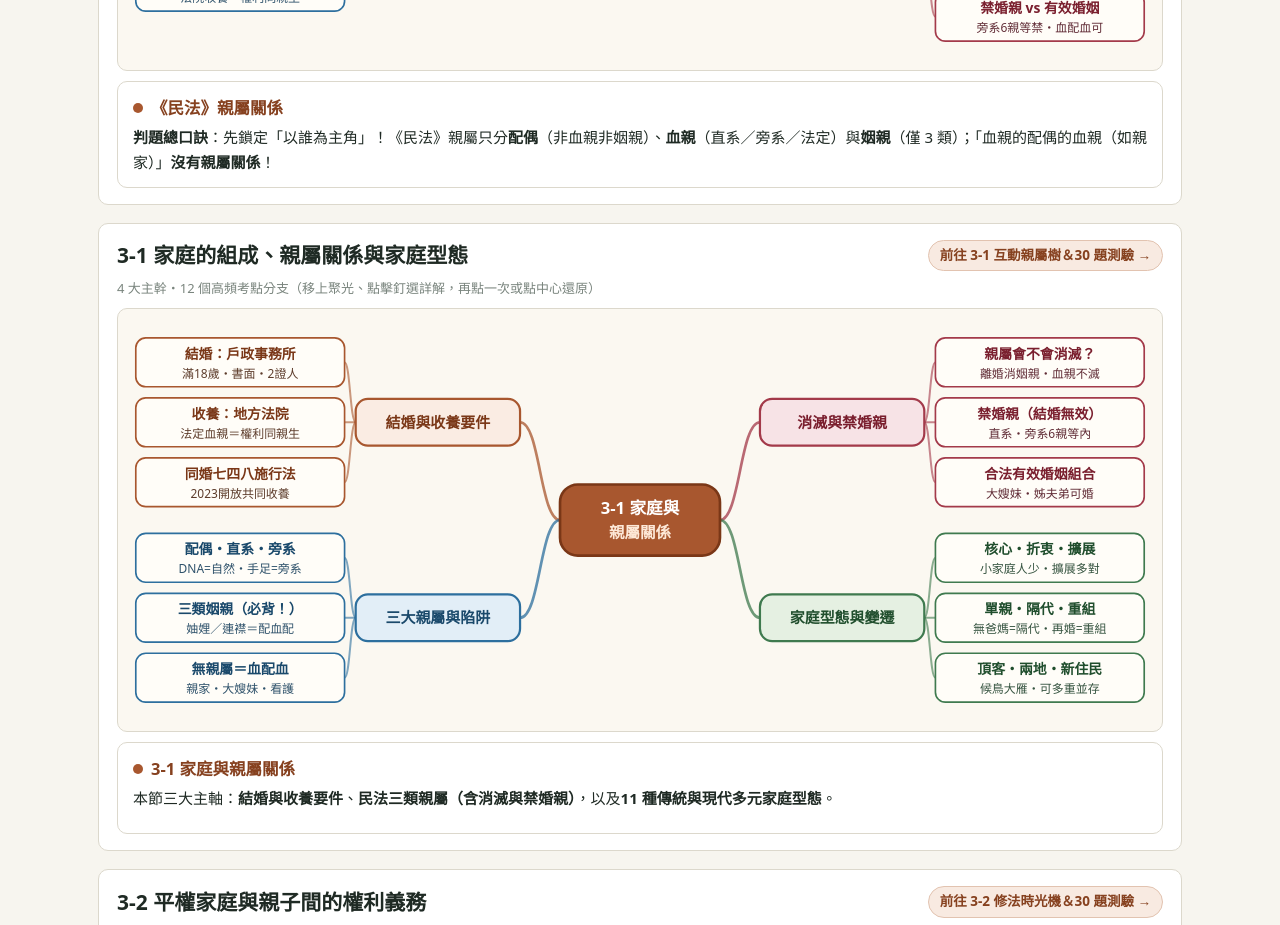
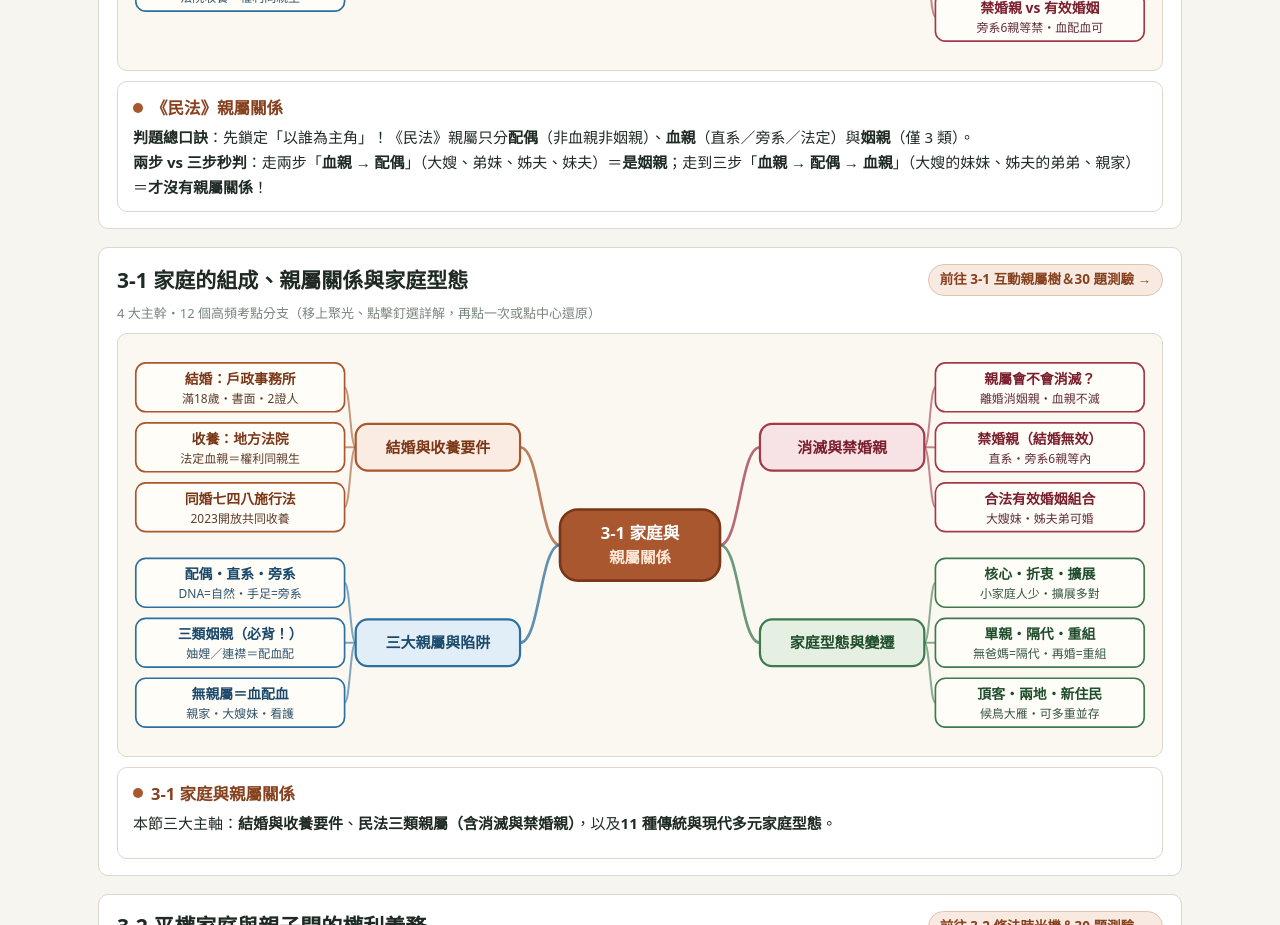
Before and after one commit to chubahowsmall/studybuddytw, a plain HTML site: page civics/mindmap.html in a window 1280 px wide. Shown: the part 780-1705 px from the top of the page. Drawn offline with Linux system fonts and the light colour scheme; no server answers.

Commit message:
公民館：於 3-1 親屬分類與親屬心智圖補充「兩步姻親 vs 三步無親屬」秒判口訣
- 於 civics/kinship.html 第二節重點框與 civics/mindmap.html 親屬關係專題中心詳解，
  補充「走兩步（血親→配偶：大嫂、弟妹、姊夫、妹夫＝姻親）vs 走三步（血親→配偶→血親：親家等＝無親屬）」對比口訣

```diff
--- a/civics/mindmap.html
+++ b/civics/mindmap.html
@@ -105,7 +105,7 @@
 const MAPS = {
   'kin': {
     aria: '專題：《民法》親屬關係全圖解互動心智圖',
-    center: { title: '《民法》', sub: '親屬關係', desc: '<b>判題總口訣</b>：先鎖定「以誰為主角」！《民法》親屬只分<b>配偶</b>（非血親非姻親）、<b>血親</b>（直系／旁系／法定）與<b>姻親</b>（僅 3 類）；「血親的配偶的血親（如親家）」<b>沒有親屬關係</b>！' },
+    center: { title: '《民法》', sub: '親屬關係', desc: '<b>判題總口訣</b>：先鎖定「以誰為主角」！《民法》親屬只分<b>配偶</b>（非血親非姻親）、<b>血親</b>（直系／旁系／法定）與<b>姻親</b>（僅 3 類）。<br><b>兩步 vs 三步秒判</b>：走兩步「<b>血親 → 配偶</b>」（大嫂、弟妹、姊夫、妹夫）＝<b>是姻親</b>；走到三步「<b>血親 → 配偶 → 血親</b>」（大嫂的妹妹、姊夫的弟弟、親家）＝<b>才沒有親屬關係</b>！' },
     left: [
       { id:'kr_sp', color:'civ', title:'配偶（夫妻）',
         desc:'因合法結婚登記而成立；<b>配偶既不是血親，也不是姻親</b>，是獨立的親屬類別。',
```
Also changed, not shown: civics/kinship.html (+1 -0 lines).
